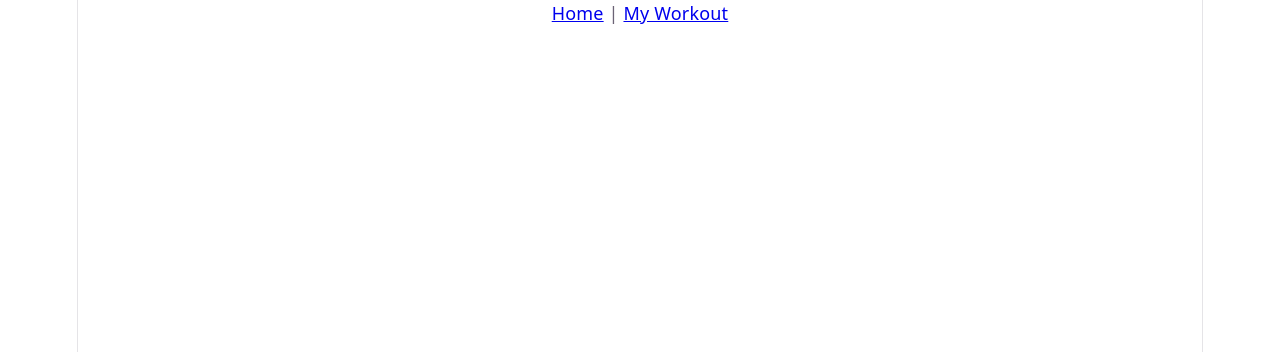
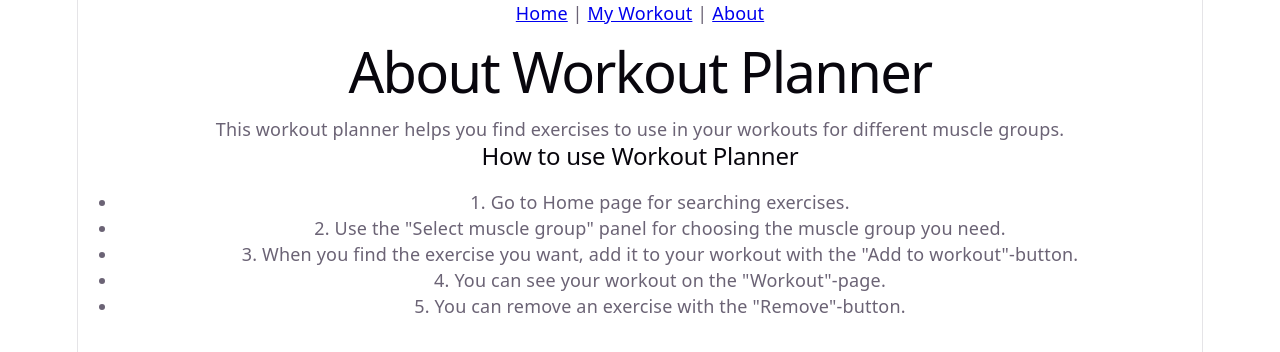
Before and after one commit to vestanja/Fitness_Exercise_Finder, a React (Vite) app in the folder fitness-exercise-finder/: page /about in a window 1280 px wide. Before the commit this address had no page. Shown: the top 352 px of the page. Built offline with nearby package versions, Linux system fonts and the light colour scheme.

Commit message:
Modified the exercisedetails page to about page and added information for how to use the app

```diff
--- a/fitness-exercise-finder/src/App.jsx
+++ b/fitness-exercise-finder/src/App.jsx
@@ -14,7 +14,7 @@ function App() {
         <Routes>
           <Route path="/" element={<Home />} />
           <Route path="/workout" element={<Workout />} />
-          <Route path="/exercises/:id" element={<ExerciseDetails />} />
+          <Route path="/about" element={<ExerciseDetails />} />
         </Routes>
     </BrowserRouter >
     );
--- a/fitness-exercise-finder/src/components/NavigationBar.jsx
+++ b/fitness-exercise-finder/src/components/NavigationBar.jsx
@@ -6,6 +6,8 @@ function NavigationBar() {
             <Link to="/">Home</Link>
             {" | "}
             <Link to="/workout">My Workout</Link>
+            {" | "}
+            <Link to="/about">About</Link>
         </nav>
     );
 }
--- a/fitness-exercise-finder/src/pages/ExerciseDetails.jsx
+++ b/fitness-exercise-finder/src/pages/ExerciseDetails.jsx
@@ -1,6 +1,26 @@
 function ExerciseDetails() {
-    return
-    <h1>Exercise Details</h1>;
+    return (
+        <div>
+            <h1>About Workout Planner</h1>
+
+            <p>
+                This workout planner helps you find exercises to use
+                in your workouts for different muscle groups.
+            </p>
+
+
+            <h2>How to use Workout Planner</h2>
+
+            <ul>
+                <li>1. Go to Home page for searching exercises.</li>
+                <li>2. Use the "Select muscle group" panel for choosing the muscle group you need.</li>
+                <li>3. When you find the exercise you want, add it to your workout with the "Add to workout"-button.</li>
+                <li>4. You can see your workout on the "Workout"-page.</li>
+                <li>5. You can remove an exercise with the "Remove"-button.</li>
+            </ul>
+
+        </div>
+    );
 }
 
 export default ExerciseDetails;
--- a/fitness-exercise-finder/src/pages/Home.jsx
+++ b/fitness-exercise-finder/src/pages/Home.jsx
@@ -1,9 +1,12 @@
 import {useState} from "react";
 import {getExercises} from "../services/api";
+import {useNavigate} from "react-router-dom";
+
 
 function Home() {
     const [muscle, setMuscle] = useState("");
     const [exercises, setExercises] = useState([]);
+    const navigate = useNavigate();
 
     const loadExercises = async (muscle) => {
         const data = await getExercises(muscle);
```
